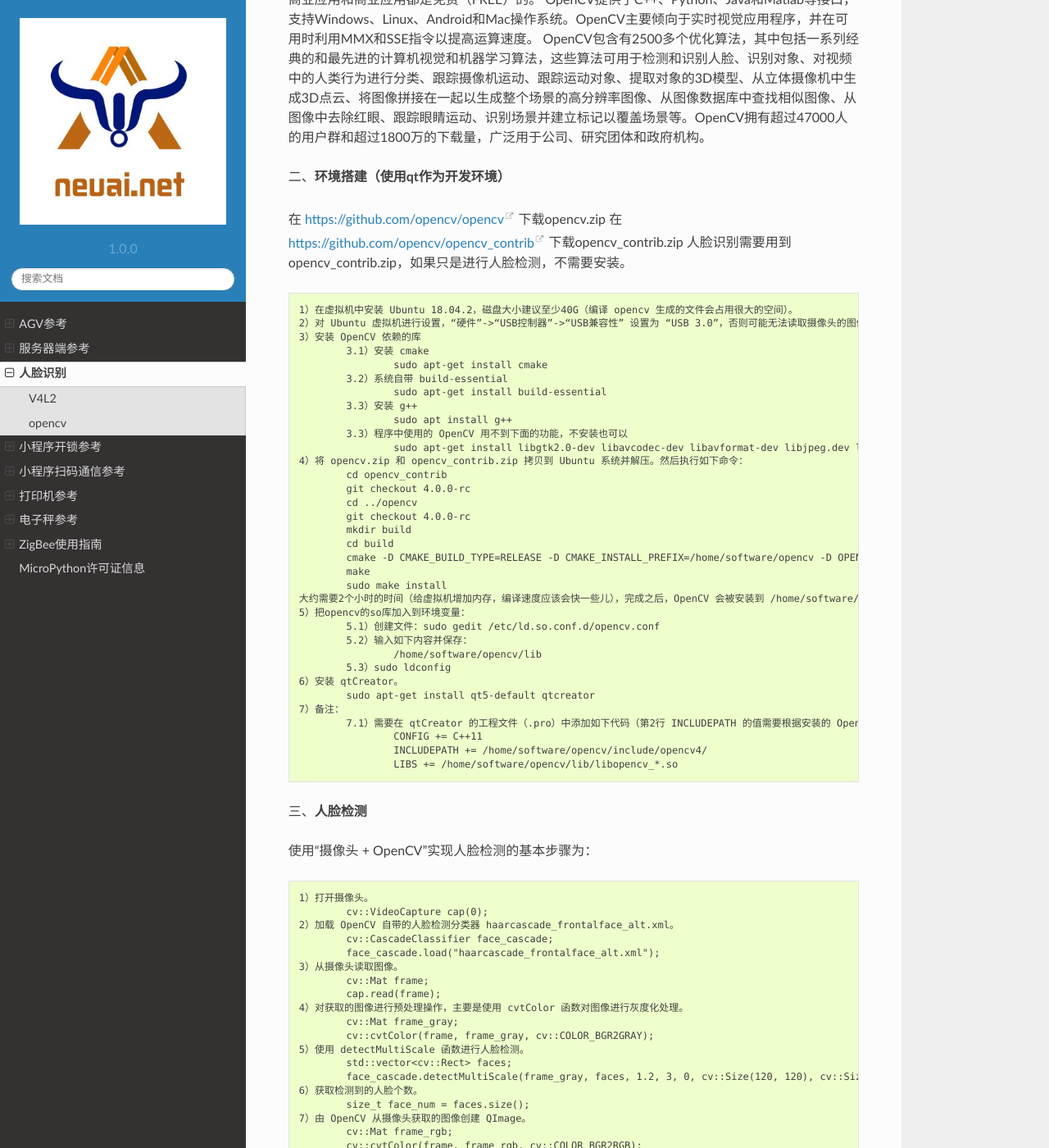
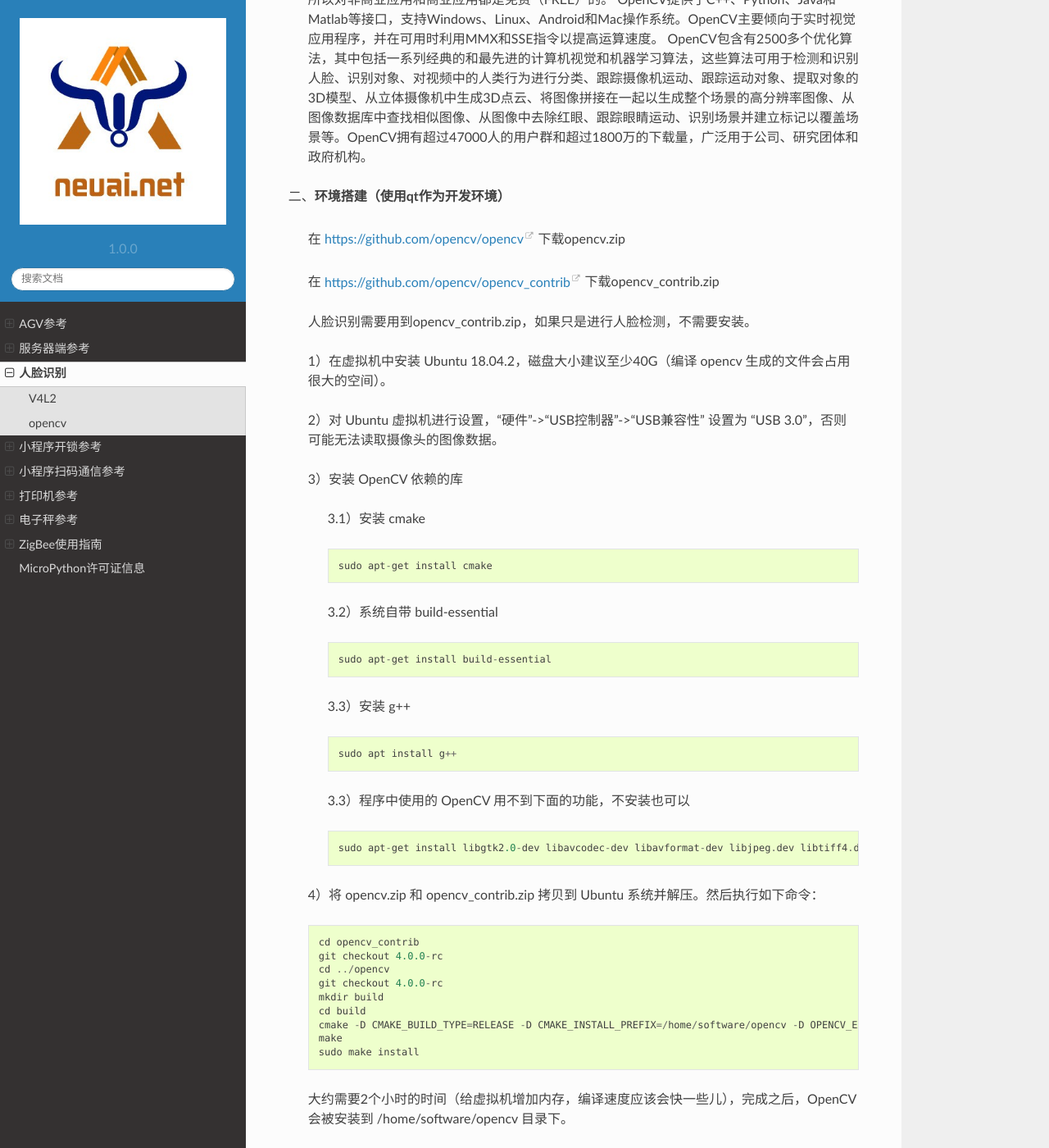
Before and after one commit to ieflex/newretaildoc, a Sphinx documentation site: the page built from docs/face/index.rst, in a window 1280 px wide and 1400 px high, scrolled down 2448 px. Shown: the whole window at 82% size. Built offline with Sphinx 7.4.7 and the Read the Docs theme 2.0.0, drawn with Linux system fonts in a browser that asks for light colours; pages that are not in the unit, such as notebooks, are missing from menus; some of the changed text lies outside the part shown.

Commit message:
修改错误的格式。

```diff
--- a/docs/face/index.rst
+++ b/docs/face/index.rst
@@ -95,29 +95,43 @@ opencv
 
 一、**介绍**
 
-OpenCV（Open Source Computer Vision Library）是一个开源的计算机视觉和机器学习软件库。OpenCV的建立是为了加速计算机视觉在商业产品中的应用。OpenCV采用BSD开源协议，所以对非商业应用和商业应用都是免费（FREE）的。
-OpenCV提供了C++、Python、Java和Matlab等接口，支持Windows、Linux、Android和Mac操作系统。OpenCV主要倾向于实时视觉应用程序，并在可用时利用MMX和SSE指令以提高运算速度。
-OpenCV包含有2500多个优化算法，其中包括一系列经典的和最先进的计算机视觉和机器学习算法，这些算法可用于检测和识别人脸、识别对象、对视频中的人类行为进行分类、跟踪摄像机运动、跟踪运动对象、提取对象的3D模型、从立体摄像机中生成3D点云、将图像拼接在一起以生成整个场景的高分辨率图像、从图像数据库中查找相似图像、从图像中去除红眼、跟踪眼睛运动、识别场景并建立标记以覆盖场景等。OpenCV拥有超过47000人的用户群和超过1800万的下载量，广泛用于公司、研究团体和政府机构。
+	OpenCV（Open Source Computer Vision Library）是一个开源的计算机视觉和机器学习软件库。OpenCV的建立是为了加速计算机视觉在商业产品中的应用。OpenCV采用BSD开源协议，所以对非商业应用和商业应用都是免费（FREE）的。
+	OpenCV提供了C++、Python、Java和Matlab等接口，支持Windows、Linux、Android和Mac操作系统。OpenCV主要倾向于实时视觉应用程序，并在可用时利用MMX和SSE指令以提高运算速度。
+	OpenCV包含有2500多个优化算法，其中包括一系列经典的和最先进的计算机视觉和机器学习算法，这些算法可用于检测和识别人脸、识别对象、对视频中的人类行为进行分类、跟踪摄像机运动、跟踪运动对象、提取对象的3D模型、从立体摄像机中生成3D点云、将图像拼接在一起以生成整个场景的高分辨率图像、从图像数据库中查找相似图像、从图像中去除红眼、跟踪眼睛运动、识别场景并建立标记以覆盖场景等。OpenCV拥有超过47000人的用户群和超过1800万的下载量，广泛用于公司、研究团体和政府机构。
 
 
 二、**环境搭建（使用qt作为开发环境）**
 
-在 https://github.com/opencv/opencv 下载opencv.zip
-在 https://github.com/opencv/opencv_contrib 下载opencv_contrib.zip
-人脸识别需要用到opencv_contrib.zip，如果只是进行人脸检测，不需要安装。
-::
+	在 https://github.com/opencv/opencv 下载opencv.zip
+
+	在 https://github.com/opencv/opencv_contrib 下载opencv_contrib.zip
+
+	人脸识别需要用到opencv_contrib.zip，如果只是进行人脸检测，不需要安装。
+
 	1）在虚拟机中安装 Ubuntu 18.04.2，磁盘大小建议至少40G（编译 opencv 生成的文件会占用很大的空间）。
+
 	2）对 Ubuntu 虚拟机进行设置，“硬件”->“USB控制器”->“USB兼容性” 设置为 “USB 3.0”，否则可能无法读取摄像头的图像数据。
+
 	3）安装 OpenCV 依赖的库
+
 		3.1）安装 cmake
+		::
 			sudo apt-get install cmake
+
 		3.2）系统自带 build-essential
+		::
 			sudo apt-get install build-essential
+
 		3.3）安装 g++
+		::
 			sudo apt install g++
+
 		3.3）程序中使用的 OpenCV 用不到下面的功能，不安装也可以
+		::
 			sudo apt-get install libgtk2.0-dev libavcodec-dev libavformat-dev libjpeg.dev libtiff4.dev libswscale-dev libjasper-dev
+
 	4）将 opencv.zip 和 opencv_contrib.zip 拷贝到 Ubuntu 系统并解压。然后执行如下命令：
+	::
 		cd opencv_contrib
 		git checkout 4.0.0-rc
 		cd ../opencv
@@ -127,16 +141,27 @@ OpenCV包含有2500多个优化算法，其中包括一系列经典的和最先
 		cmake -D CMAKE_BUILD_TYPE=RELEASE -D CMAKE_INSTALL_PREFIX=/home/software/opencv -D OPENCV_EXTRA_MODULES_PATH=../../opencv_contrib/modules/ ..
 		make
 		sudo make install
+
 	大约需要2个小时的时间（给虚拟机增加内存，编译速度应该会快一些儿），完成之后，OpenCV 会被安装到 /home/software/opencv 目录下。
+
 	5）把opencv的so库加入到环境变量：
+
 		5.1）创建文件：sudo gedit /etc/ld.so.conf.d/opencv.conf
+
 		5.2）输入如下内容并保存：
+		::
 			/home/software/opencv/lib
+
 		5.3）sudo ldconfig
+
 	6）安装 qtCreator。
+	::
 		sudo apt-get install qt5-default qtcreator
+
 	7）备注：
+
 		7.1）需要在 qtCreator 的工程文件（.pro）中添加如下代码（第2行 INCLUDEPATH 的值需要根据安装的 OpenCV 的版本进行修改）：
+		::
 			CONFIG += C++11
 			INCLUDEPATH += /home/software/opencv/include/opencv4/
 			LIBS += /home/software/opencv/lib/libopencv_*.so
@@ -144,37 +169,58 @@ OpenCV包含有2500多个优化算法，其中包括一系列经典的和最先
 
 三、**人脸检测**
 
-使用“摄像头 + OpenCV”实现人脸检测的基本步骤为：
-::
+	使用“摄像头 + OpenCV”实现人脸检测的基本步骤为：
+
 	1）打开摄像头。
+	::
 		cv::VideoCapture cap(0);
+
 	2）加载 OpenCV 自带的人脸检测分类器 haarcascade_frontalface_alt.xml。
+	::
 		cv::CascadeClassifier face_cascade;
 		face_cascade.load("haarcascade_frontalface_alt.xml");
+
 	3）从摄像头读取图像。
+	::
 		cv::Mat frame;
 		cap.read(frame);
+
 	4）对获取的图像进行预处理操作，主要是使用 cvtColor 函数对图像进行灰度化处理。
+	::
 		cv::Mat frame_gray;
 		cv::cvtColor(frame, frame_gray, cv::COLOR_BGR2GRAY);
+
 	5）使用 detectMultiScale 函数进行人脸检测。
+	::
 		std::vector<cv::Rect> faces;
 		face_cascade.detectMultiScale(frame_gray, faces, 1.2, 3, 0, cv::Size(120, 120), cv::Size(300, 300));
+
 	6）获取检测到的人脸个数。
+	::
 		size_t face_num = faces.size();
+
 	7）由 OpenCV 从摄像头获取的图像创建 QImage。
+	::
 		cv::Mat frame_rgb;
 		cv::cvtColor(frame, frame_rgb, cv::COLOR_BGR2RGB);
 		QImage img = QImage((const unsigned char*)frame_rgb.data, frame_rgb.cols, frame_rgb.rows, frame_rgb.cols * frame_rgb.channels(), QImage::Format_RGB888);
+
 	6）获取检测到的人脸个数。
+	::
 		size_t face_num = faces.size();
+
 	7）如果检测到人脸，使用 rectangle 函数在图像上绘制矩形框。
+	::
 		for (size_t idx = 0; idx < face_num; idx++)
 		{
 			cv::rectangle(frame_rgb, faces[idx], cv::Scalar(30, 255, 30), 2, 8, 0);
 		}
+
 	8）获取检测到的人脸图像。
+	::
 		cv::Mat mat_face = frame(faces[0]);
+
 	9）使用 imwrite 函数保存人脸图像到文件。
+	::
 		cv::imwrite("./整张图像.jpg", frame);
 		cv::imwrite("./人脸图像.jpg", mat_face);
```
Also changed, not shown: other parts of docs/face/index.rst (+6 -6 lines).
